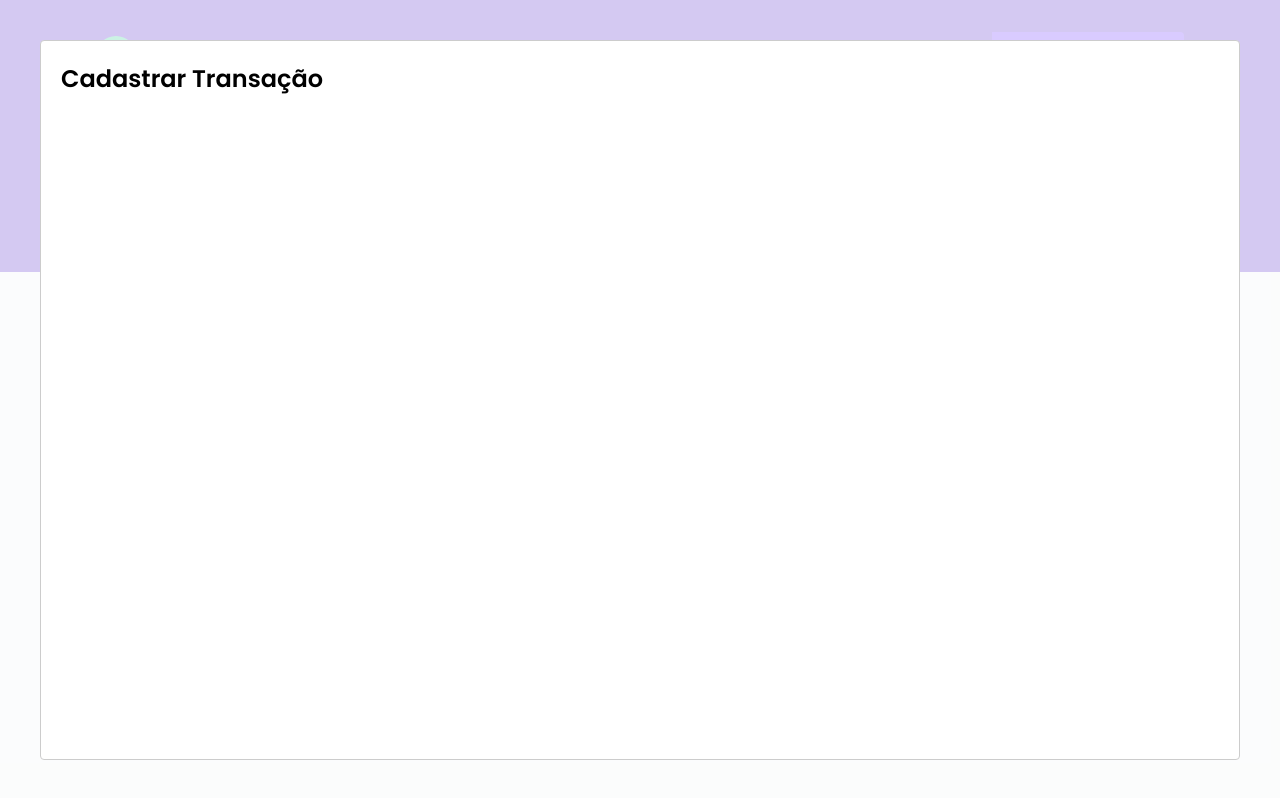
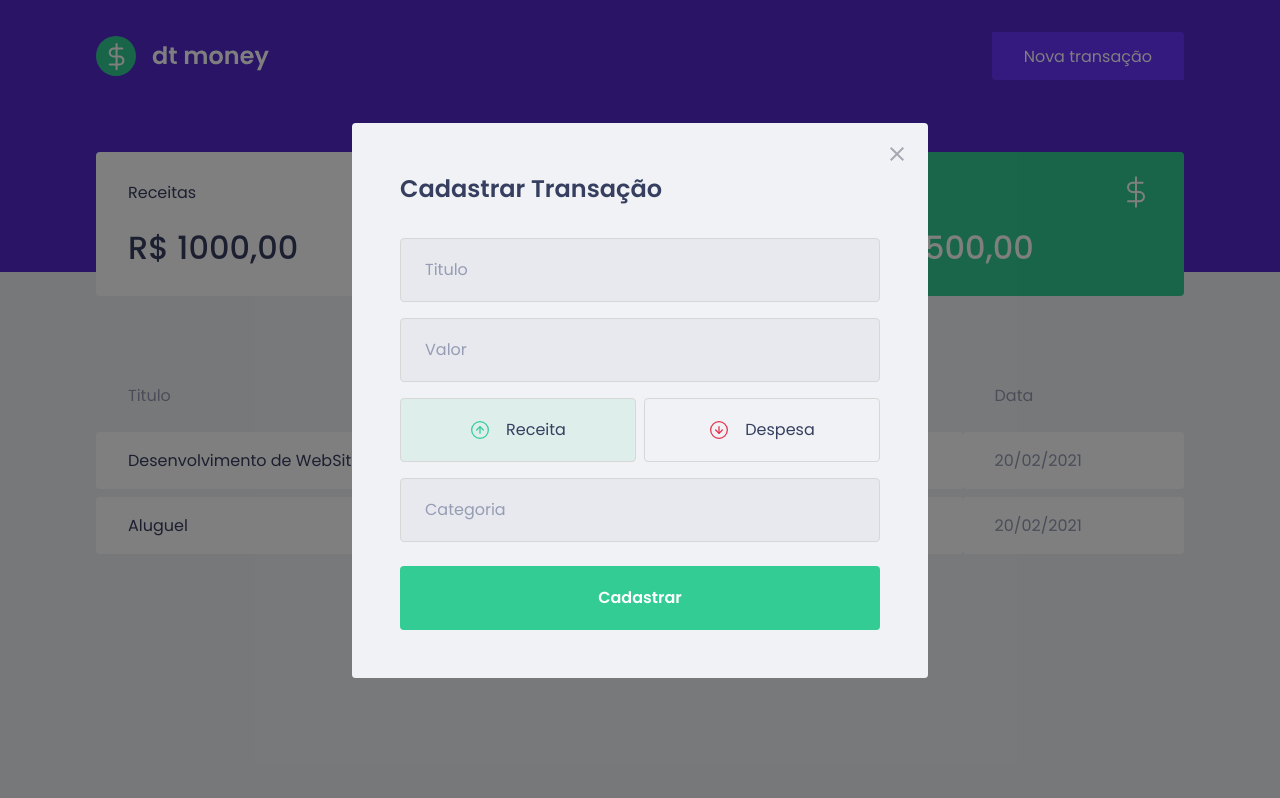
Before and after one commit to JulioZittei/dtmoney, a React (Create React App) app: page / in a window 1280 px wide. Both pictures are taken after a click on the button "Nova transação". Built offline with nearby package versions, Linux system fonts and the light colour scheme; no server answers; what miragejs would draw is missing.

Commit message:
Style the modal

```diff
--- a/package.json
+++ b/package.json
@@ -5,6 +5,7 @@
   "dependencies": {
     "axios": "^0.24.0",
     "miragejs": "^0.1.42",
+    "polished": "^4.1.3",
     "react": "^17.0.2",
     "react-dom": "^17.0.2",
     "react-modal": "^3.14.4",
--- a/src/App.tsx
+++ b/src/App.tsx
@@ -2,8 +2,9 @@
 import { Header } from './components/Header';
 import { GlobalStyle } from './styles/global';
 import { createServer } from 'miragejs';
+import { useState } from 'react';
+import { NewTransactionModal } from './components/NewTransactionModal';
 import Modal from 'react-modal';
-import { useState } from 'react';
 
 createServer({
   routes() {
@@ -47,9 +48,7 @@
     <>
       <Header onOpenNewTransactionModal={handleOpenNewTransactionModal} />
       <Dashboard />
-      <Modal isOpen={isNewTransactionModalOpen} onRequestClose={handleCloseNewTransactionModal}>
-        <h2>Cadastrar Transação</h2>
-      </Modal>
+      <NewTransactionModal isOpen={isNewTransactionModalOpen} onRequestClose={handleCloseNewTransactionModal} />
       <GlobalStyle />
     </>
   );
--- /dev/null
+++ b/src/components/NewTransactionModal/index.tsx
@@ -0,0 +1,45 @@
+import { Container, TransactionTypeContainer, RadioBox } from './styles';
+import closeImg from '../../assets/close.svg';
+import incomeImg from '../../assets/income.svg';
+import outcomeImg from '../../assets/outcome.svg';
+import Modal from 'react-modal';
+import { useState } from 'react';
+
+interface NewTransactionModalProps {
+  isOpen: boolean;
+  onRequestClose: () => void;
+}
+
+export function NewTransactionModal({ isOpen, onRequestClose }: NewTransactionModalProps) {
+  const [type, setType] = useState('income');
+
+  return (
+    <Modal
+      isOpen={isOpen}
+      onRequestClose={onRequestClose}
+      overlayClassName="react-modal-overlay"
+      className="react-modal-content"
+    >
+      <button type="button" onClick={onRequestClose} className="react-modal-close">
+        <img src={closeImg} alt="Fechar" />
+      </button>
+      <Container>
+        <h2>Cadastrar Transação</h2>
+        <input type="text" placeholder="Titulo" />
+        <input type="number" placeholder="Valor" />
+        <TransactionTypeContainer>
+          <RadioBox type="button" isActive={type === 'income'} activeColor="green" onClick={() => setType('income')}>
+            <img src={incomeImg} alt="Receita" />
+            <span>Receita</span>
+          </RadioBox>
+          <RadioBox type="button" isActive={type === 'outcome'} activeColor="red" onClick={() => setType('outcome')}>
+            <img src={outcomeImg} alt="Despesa" />
+            <span>Despesa</span>
+          </RadioBox>
+        </TransactionTypeContainer>
+        <input type="text" placeholder="Categoria" />
+        <button type="submit">Cadastrar</button>
+      </Container>
+    </Modal>
+  );
+}
--- /dev/null
+++ b/src/components/NewTransactionModal/styles.ts
@@ -0,0 +1,97 @@
+import styled from 'styled-components';
+import { darken, transparentize } from 'polished';
+
+export const Container = styled.form`
+  h2 {
+    color: var(--text-title);
+    font-size: 1.5rem;
+    margin-bottom: 2rem;
+  }
+
+  input {
+    width: 100%;
+    padding: 0 1.5rem;
+    height: 4rem;
+    border-radius: 0.25rem;
+
+    border: 1px solid #d7d7d7;
+    background: #e7e9ee;
+
+    font-weight: 400;
+    font-size: 1rem;
+
+    &::placeholder {
+      color: var(--text-body);
+    }
+
+    & + input {
+      margin-top: 1rem;
+    }
+  }
+
+  button[type='submit'] {
+    width: 100%;
+    padding: 0 1.5rem;
+    height: 4rem;
+    background: var(--green);
+    color: #fff;
+    border-radius: 0.25rem;
+    border: 0;
+    font-size: 1rem;
+    font-weight: 600;
+    margin-top: 1.5rem;
+
+    transition: filter 0.2s;
+
+    &:hover {
+      filter: brightness(0.9);
+    }
+  }
+`;
+
+export const TransactionTypeContainer = styled.div`
+  margin: 1rem 0;
+  display: grid;
+  grid-template-columns: repeat(2, 1fr);
+  gap: 0.5rem;
+`;
+
+interface RadioBoxProps {
+  isActive: boolean;
+  activeColor: 'green' | 'red';
+}
+
+const colors = {
+  green: '#33cc95',
+  red: '#e52e4d',
+};
+
+export const RadioBox = styled.button<RadioBoxProps>`
+  height: 4rem;
+  border: 1px solid #d7d7d7;
+  border-radius: 0.25rem;
+
+  background: ${(props) => (props.isActive ? transparentize(0.9, colors[props.activeColor]) : 'transparent')};
+
+  display: flex;
+  align-items: center;
+  justify-content: center;
+
+  transition: border-color 0.2s;
+
+  &:hover {
+    border-color: ${darken(0.1, '#d7d7d7')};
+  }
+
+  img {
+    width: 20px;
+    height: 20px;
+  }
+
+  span {
+    display: inline-block;
+    margin-left: 1rem;
+    font-size: 1rem;
+    color: var(--text-title);
+  }
+`;
--- a/src/styles/global.ts
+++ b/src/styles/global.ts
@@ -55,4 +55,41 @@
   opacity: 0.6;
   cursor: not-allowed
 }
+
+.react-modal-overlay {
+  background: rgba(0,0,0, 0.5);
+
+  position: fixed;
+  top:0;
+  bottom: 0;
+  left: 0;
+  right: 0;
+
+  display: flex;
+  align-items: center;
+  justify-content: center;
+}
+
+.react-modal-content {
+  width: 100%;
+  max-width: 576px;
+  background: var(--background);
+  padding: 3rem;
+  position: relative;
+  border-radius: 0.24rem;
+}
+
+.react-modal-close {
+  position: absolute;
+  right: 1.5rem;
+  top: 1.5rem;
+  border:0;
+  background: transparent;
+
+  transition: filter 0.2s ;
+
+  &:hover {
+    filter: brightness(0.8);
+  }
+}
 `;
```
Also changed, not shown: 1 other file (tests, documents, lock files or other folders).
